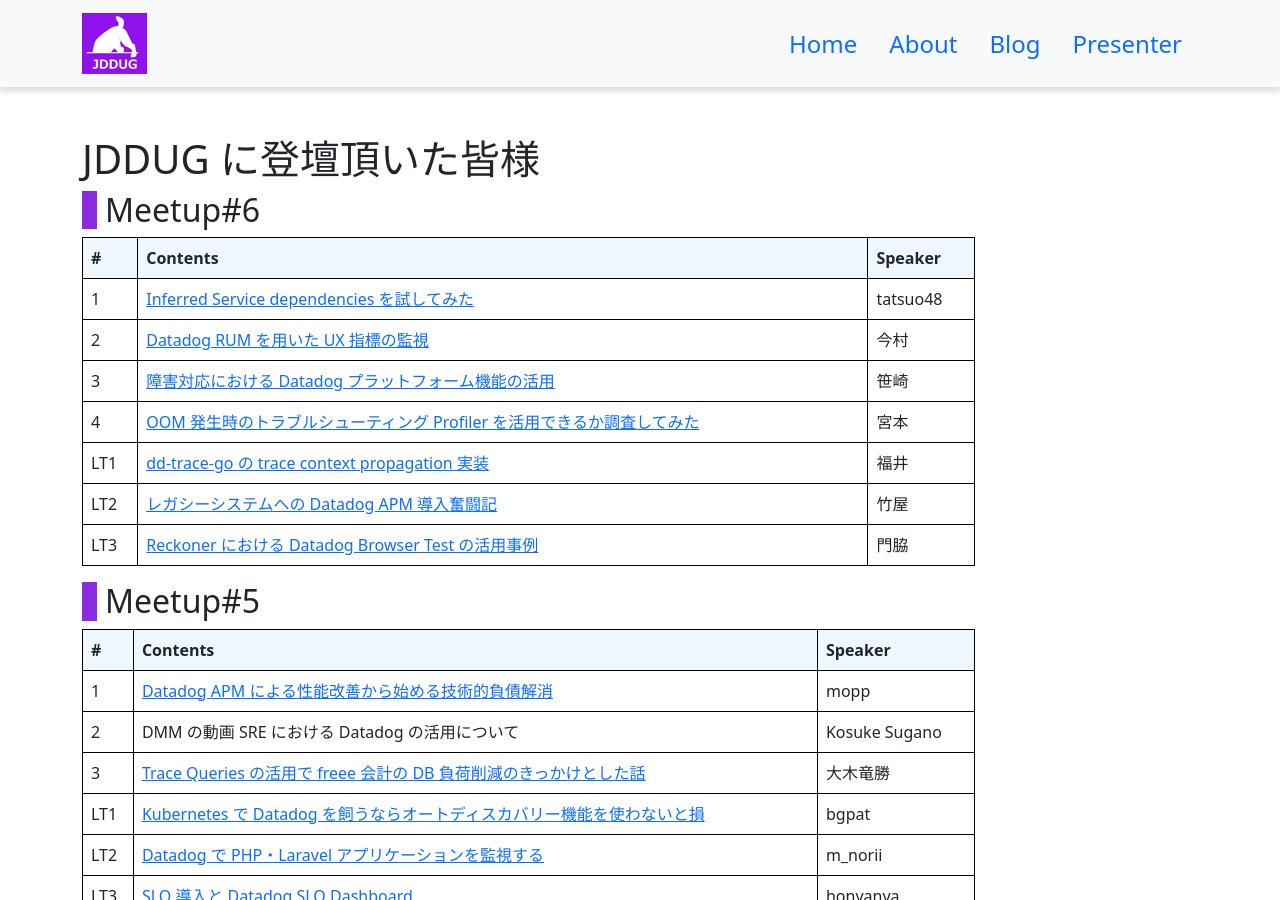
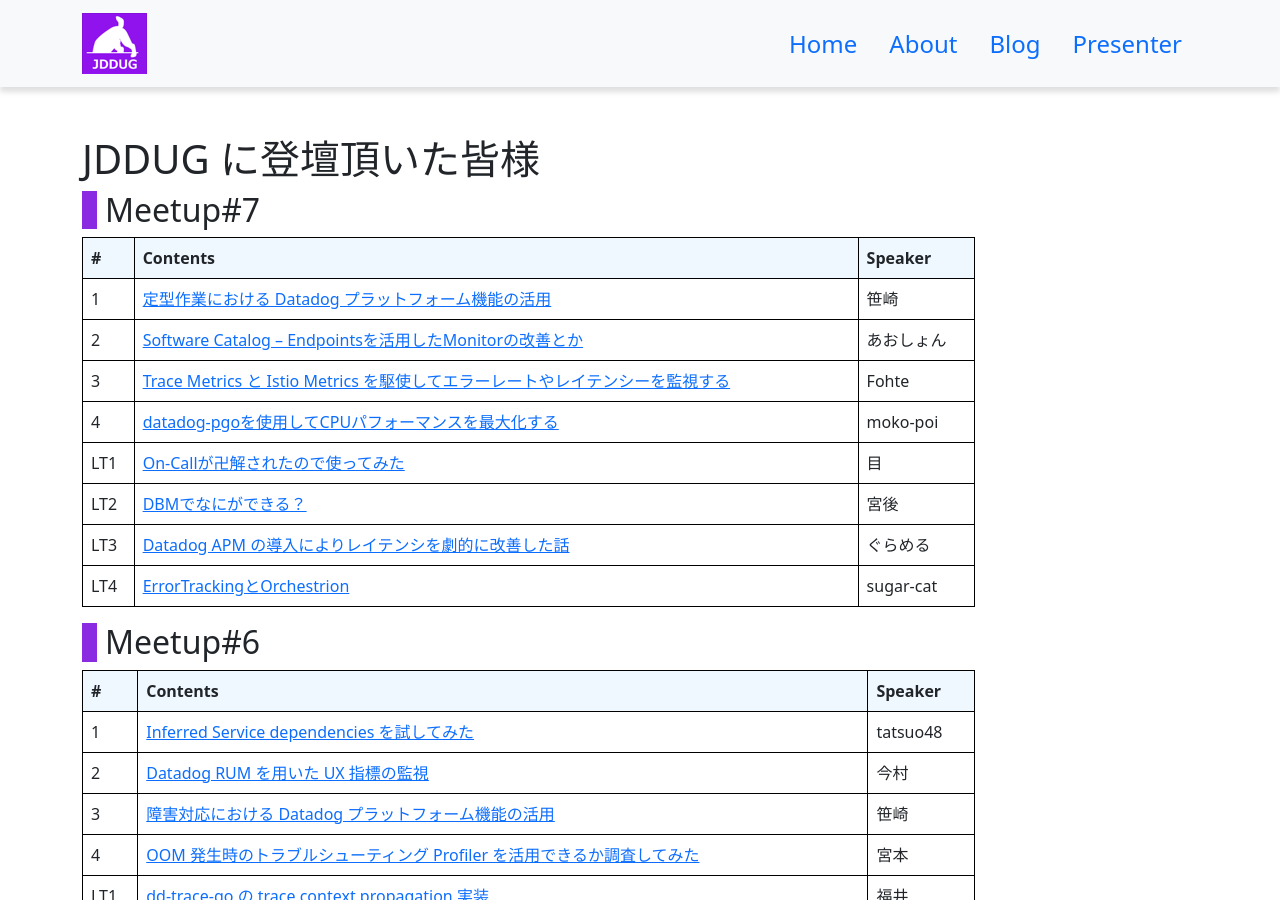
Before and after one commit to jdd-ug/jdd-ug.github.io, a Jekyll site: the page built from heros.md, in a window 1280 px wide and 900 px high. Built offline with Jekyll 4.4.1, drawn with Linux system fonts in a browser that asks for light colours.

Commit message:
Update heros.md
Meetup#y7 の登壇いただいた皆様の情報を追加

```diff
--- a/heros.md
+++ b/heros.md
@@ -4,6 +4,20 @@
 ---
 
 # JDDUG に登壇頂いた皆様
+
+## Meetup#7
+
+| #      | Contents                                                                                                                                                                                     | Speaker  |
+| ------ | -------------------------------------------------------------------------------------------------------------------------------------------------------------------------------------------- | -------- |
+| 1      | [定型作業における Datadog プラットフォーム機能の活用](https://speakerdeck.com/sengoku4902/ding-xing-zuo-ye-niokeru-datadog-puratutohuomuji-neng-nohuo-yong)                                                                       | 笹崎 |
+| 2      | [Software Catalog – Endpointsを活用したMonitorの改善とか](https://speakerdeck.com/sh1y0uh/software-catalog-endpointswohuo-yong-sitamonitornogai-shan-toka)                                      | あおしょん     |
+| 3      | [Trace Metrics と Istio Metrics を駆使してエラーレートやレイテンシーを監視する](https://speakerdeck.com/fohte/trace-metrics-to-istio-metrics-desabisujian-quan-xing-wojian-shi-suru)                             | Fohte     |
+| 4      | [datadog-pgoを使用してCPUパフォーマンスを最大化する]() | moko-poi     |
+| ------ | ------                                                                                                                                                                                       | ------   |
+| LT1    | [On-Callが卍解されたので使ってみた]()                                                        | 目     |
+| LT2    | [DBMでなにができる？]()                                                            | 宮後     |
+| LT3    | [Datadog APM の導入によりレイテンシを劇的に改善した話]()                                                                    | ぐらめる     |
+| LT4    | [ErrorTrackingとOrchestrion]()                                                                    | sugar-cat     |
 
 ## Meetup#6
 
```
